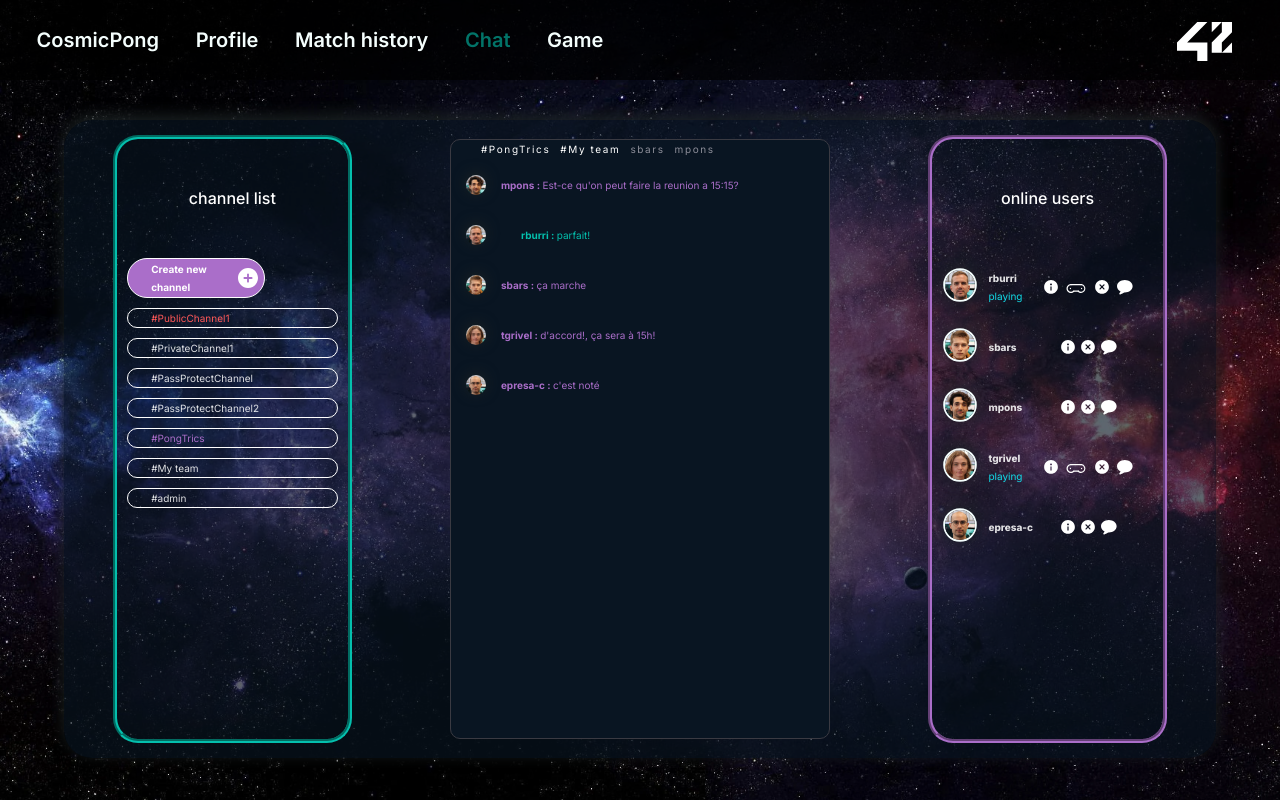
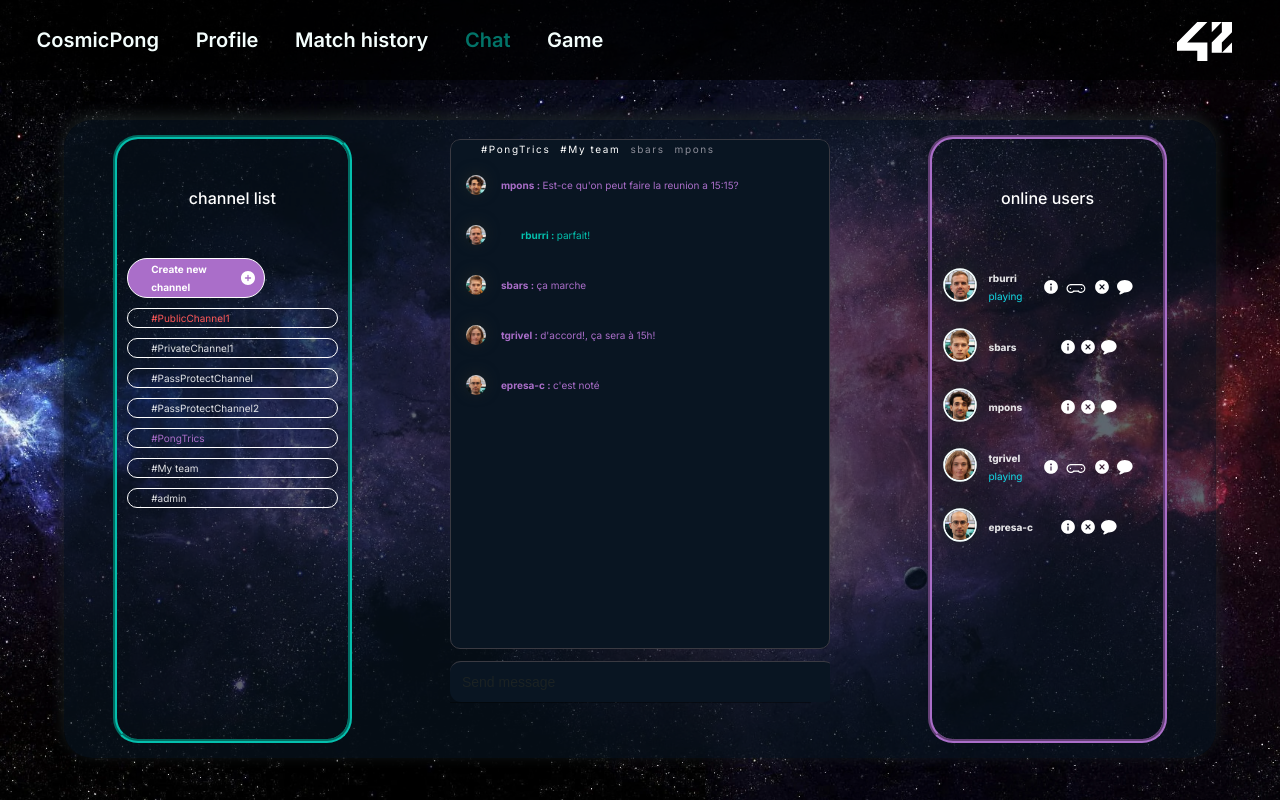
Before and after one commit to eprei/42_ft_transcendence, a React (Vite) app in the folder frontend/: page /chat in a window 1280 px wide. Built offline with nearby package versions, Linux system fonts and the light colour scheme.

Commit message:
SendMessage form

```diff
--- a/frontend/src/components/chat/ChannelList.module.css
+++ b/frontend/src/components/chat/ChannelList.module.css
@@ -83,5 +83,5 @@
 .addChannelIcon {
 	width: var(--size-icon);
     height: var(--size-icon);
-    transform: scale(100%);
+    transform: scale(70%);
 }
--- a/frontend/src/components/chat/ChatBox.module.css
+++ b/frontend/src/components/chat/ChatBox.module.css
@@ -1,8 +1,15 @@
-.chatBox {
+.container {
     box-sizing: border-box;
     height: 600px;
     width: 33%;
     margin: 15px;
+    border-radius: 10px;
+    overflow: hidden;
+}
+
+.chatBox {
+    box-sizing: border-box;
+    height: 85%;
     border-radius: 10px;
     border: 1px solid #3a3a42;
     background: #091522;
--- a/frontend/src/components/chat/ChatBox.tsx
+++ b/frontend/src/components/chat/ChatBox.tsx
@@ -1,15 +1,18 @@
 import styles from './ChatBox.module.css'
+import CurrentChat from './CurrentChat.tsx'
 import ChatFeed from './ChatFeed.tsx'
-import CurrentChat from './CurrentChat.tsx'
+import SendForm from './SendForm.tsx'
 
 function ChatBox() {
     return (
         <>
-            <div className={`${styles.chatBox}`}>
-                <CurrentChat />
-                <ChatFeed />
-                {/* <SendForm /> */}
-            </div>
+			<div className={styles.container}>
+				<div className={`${styles.chatBox}`}>
+					<CurrentChat />
+					<ChatFeed />
+				</div>
+				<SendForm />
+			</div>
         </>
     )
 }
--- /dev/null
+++ b/frontend/src/components/chat/SendForm.module.css
@@ -0,0 +1,116 @@
+.textInputWrapper {
+	margin-top: 12px;
+	width: 95%;
+	--accent-color: var(--color-purple);
+	position: relative;
+}
+
+.textInputWrapper:before,
+.textInputWrapper:after {
+	content: "";
+	position: absolute;
+	bottom: -1px;
+	left: 0;
+	right: 0;
+	width: 100%;
+	pointer-events: none;
+}
+
+.textInputWrapper:before {
+	transition: border-bottom-color 200ms cubic-bezier(0.4, 0, 0.2, 1) 0ms;
+	border-bottom: 1px groove rgba(0, 0, 0, 0.42);
+	z-index: 4;
+}
+
+.textInputWrapper:focus-within:before,
+.textInputWrapper:focus-within:after {
+	transform: scaleX(1);
+}
+
+.textInputWrapper:focus-within:before {
+	border-bottom: 1px groove var(--accent-color);
+}
+
+.textInputWrapper:focus-within:after {
+	border-bottom: 2px groove var(--accent-color);
+}
+
+.textInputWrapper:after {
+	transform: scaleX(0);
+	transition: transform 250ms cubic-bezier(0, 0, 0.2, 1) 0ms;
+	border-bottom: 2px groove var(--accent-color);
+}
+
+.textInput::placeholder {
+	transition: opacity 250ms cubic-bezier(0, 0, 0.2, 1) 0ms;
+	opacity: 1;
+	user-select: none;
+	color: var(--color-black);
+
+}
+
+.textInputWrapper .textInput {
+	max-height: 20%;
+	border-radius: 11px;
+	border: 1px groove #3a3a42;
+	background-color: #091522;
+	transition: background-color 200ms cubic-bezier(0.25, 0.8, 0.25, 1);
+	color: #e8e8e8;
+	font-size: 14px;
+	font-weight: 500;
+	padding: 12px;
+	width: 100%;
+	border-left: none;
+	border-bottom: none;
+	border-right: none;
+}
+
+.textInputWrapper .textInput:focus,
+.textInputWrapper .textInput:active {
+	outline: none;
+}
+
+.textInputWrapper:focus-within .textInput,
+.textInputWrapper .textInput:focus,
+.textInputWrapper .textInput:active {
+	background-color: var(--color-black);
+}
+
+.textInputWrapper:focus-within .textInput::placeholder {
+	opacity: 0;
+}
+/*
+.input-group {
+	position: relative;
+   }
+
+   .input {
+	border: solid 1.5px #9e9e9e;
+	border-radius: 1rem;
+	background: none;
+	padding: 1rem;
+	font-size: 1rem;
+	color: #f5f5f5;
+	transition: border 150ms cubic-bezier(0.4,0,0.2,1);
+   }
+
+   .user-label {
+	position: absolute;
+	left: 15px;
+	color: #e8e8e8;
+	pointer-events: none;
+	transform: translateY(1rem);
+	transition: 150ms cubic-bezier(0.4,0,0.2,1);
+   }
+
+   .input:focus, input:valid {
+	outline: none;
+	border: 1.5px solid #1a73e8;
+   }
+
+   .input:focus ~ label, input:valid ~ label {
+	transform: translateY(-50%) scale(0.8);
+	background-color: #212121;
+	padding: 0 .2em;
+	color: #2196f3;
+   } */
--- /dev/null
+++ b/frontend/src/components/chat/SendForm.tsx
@@ -0,0 +1,15 @@
+import styles from './SendForm.module.css'
+// import Msg from './Msg'
+// import { UserProps } from './Msg'
+
+function SendForm() {
+    return (
+        <>
+		<div className={styles.textInputWrapper}>
+    		<input placeholder="Send message" type="text" className={styles.textInput} />
+		</div>
+        </>
+    )
+}
+
+export default SendForm
```
